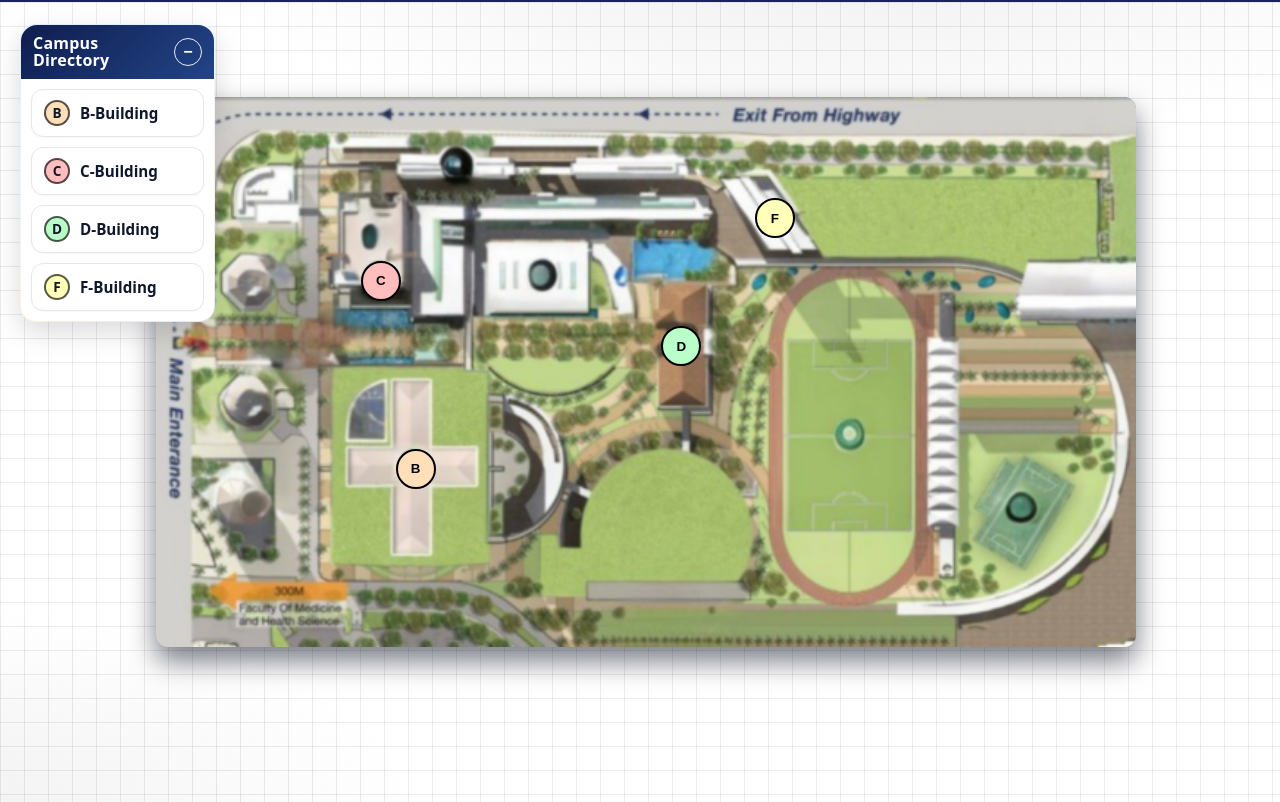
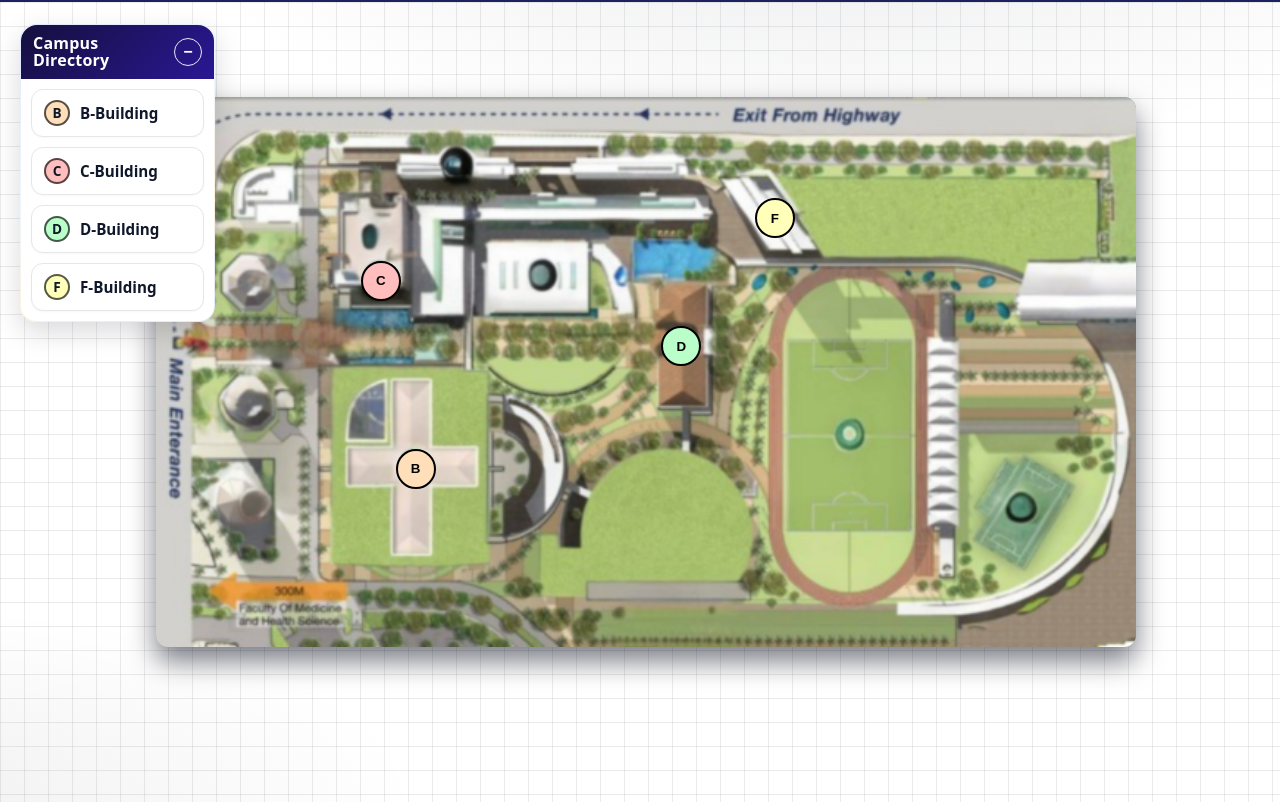
Before and after one commit to Nerrad07/WebCampusGuideUPH, a website: page screens/user-screens/map-screen.html in a window 1280 px wide. Shown: the part 70-872 px from the top of the page. Drawn offline with Linux system fonts and the light colour scheme; no server answers.

Commit message:
Update color

```diff
--- a/screens/user-screens/map-screen.css
+++ b/screens/user-screens/map-screen.css
@@ -324,7 +324,7 @@ main{
     justify-content:space-between;
     padding:10px 12px;
     border-radius:16px 16px 0 0;
-    background: linear-gradient(135deg,#0f1d4e 0%, #224487 100%);
+    background: linear-gradient(135deg,#150f3d 0%, #2a1794 100%);
     color:#fff;
 }
 
@@ -352,7 +352,6 @@ main{
     display:grid;
     place-items:center;
     cursor:pointer;
-    transition:transform .15s ease, background .15s ease, box-shadow .15s ease;
 }
 
 .dir-toggle::after{
```
